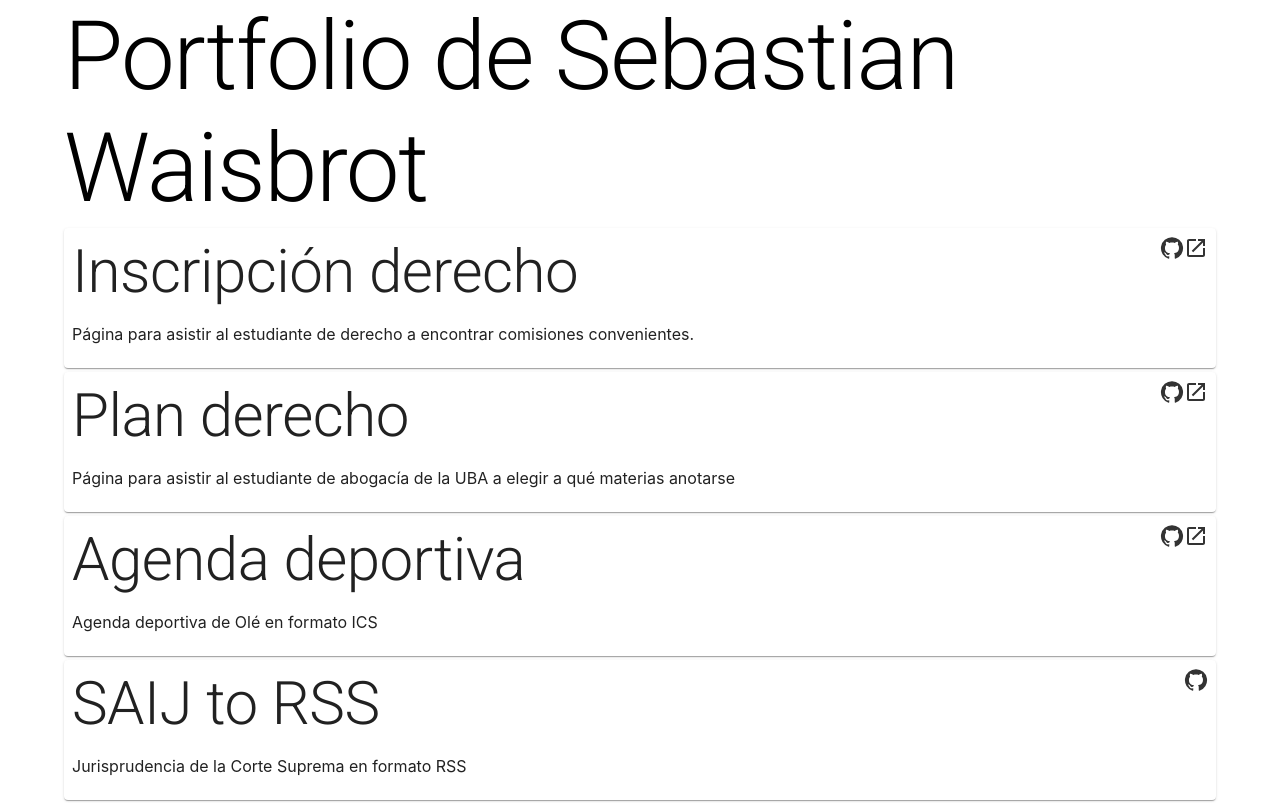
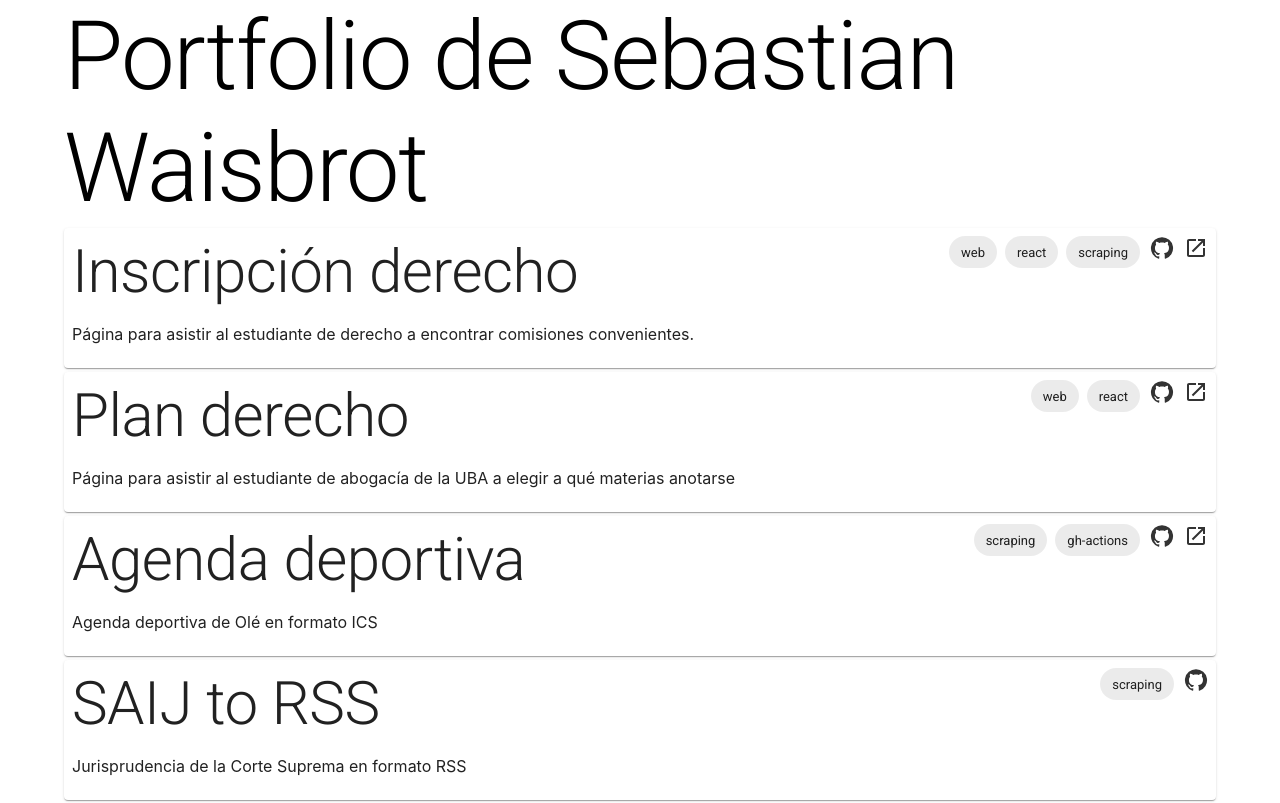
Before and after one commit to seppo0010/seppo.com.ar, a React (Create React App) app: page / in a window 1280 px wide. Shown: the top 803 px of the page. Built offline with nearby package versions, Linux system fonts and the light colour scheme.

Commit message:
Display tags

```diff
--- a/src/App.css
+++ b/src/App.css
@@ -13,4 +13,5 @@
 
 .projectHeader a {
   color: #333;
+  margin: 0 0 0 10px;
 }
--- a/src/App.tsx
+++ b/src/App.tsx
@@ -1,7 +1,9 @@
 import React from 'react';
 import Box from '@mui/material/Box';
+import Chip from '@mui/material/Chip';
 import Container from '@mui/material/Container';
 import Paper from '@mui/material/Paper';
+import Stack from '@mui/material/Stack';
 import Typography from '@mui/material/Typography';
 import './App.css';
 import projects from './projects.json';
@@ -19,7 +21,12 @@ function App() {
         <Paper key={p.name}>
           <Box className="project">
             <div className="projectHeader">
-              <Typography variant="h2">{p.name}</Typography>
+              <Typography variant="h2">
+                {p.name}
+              </Typography>
+              {p.tags.length > 0 && <Stack direction="row" spacing={1}>
+                {p.tags.map((tag) => <Chip key={tag} label={tag} />)}
+              </Stack>}
               {p.repository && <a href={p.repository} target="_blank" rel="noreferrer"><GitHubIcon /></a>}
               {p.url && <a href={p.url} target="_blank" rel="noreferrer"><OpenInNewIcon /></a>}
               {p.telegram && <a href={p.telegram} target="_blank" rel="noreferrer"><TelegramIcon /></a>}
```
